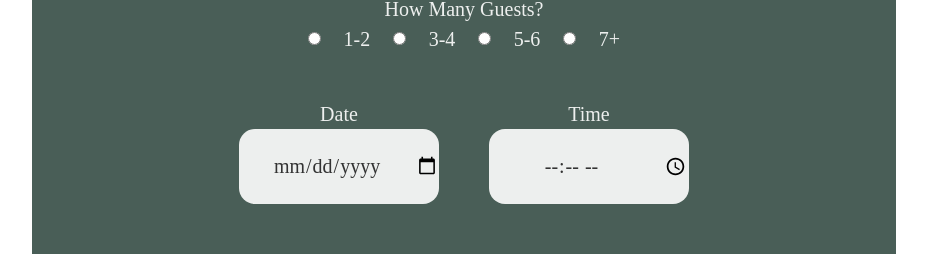
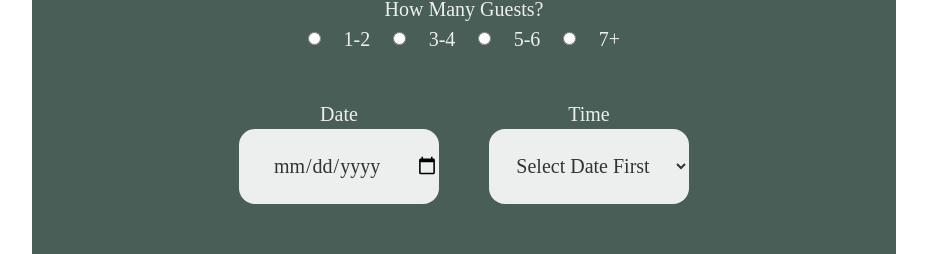
Before and after one commit to j-abellera/LL_Cap_Project, a React (Create React App) app: page /reservations in a window 1280 px wide. Shown: the part 812-1066 px from the top of the page, without its empty margins (256-1183 px from the left). Built offline with nearby package versions, Linux system fonts and the light colour scheme; a web font is replaced by a local one.

Commit message:
date and time updated for api call

```diff
--- a/package.json
+++ b/package.json
@@ -13,6 +13,7 @@
     "jest": "^27.5.1",
     "react": "^18.2.0",
     "react-dom": "^18.2.0",
+    "react-helmet": "^6.1.0",
     "react-router-dom": "^6.6.2",
     "react-scripts": "5.0.1",
     "web-vitals": "^2.1.4"
--- a/public/index.html
+++ b/public/index.html
@@ -5,9 +5,10 @@
     <link rel="icon" href="%PUBLIC_URL%/favicon.ico" />
     <meta name="viewport" content="width=device-width, initial-scale=1" />
     <meta name="theme-color" content="#000000" />
+    <title>Little Lemon</title>
     <meta
-      name="description"
-      content="Web site created using create-react-app"
+    name="description"
+    content="Little Lemon offers traditional cuisine in a lemon. That's right, if you're reading this, you know what I just said made no sense."
     />
     <link rel="apple-touch-icon" href="%PUBLIC_URL%/logo192.png" />
     <!--
@@ -24,15 +25,10 @@
       work correctly both with client-side routing and a non-root public URL.
       Learn how to configure a non-root public URL by running `npm run build`.
     -->
-    <title>Little Lemon</title>
     <link rel="preconnect" href="https://fonts.googleapis.com"></link>
     <link rel="preconnect" href="https://fonts.gstatic.com" crossOrigin="true"></link>
     <link href="https://fonts.googleapis.com/css2?family=Karla&family=Markazi+Text:wght@400;500;600;700&display=swap" rel="stylesheet"></link>
     <style> @import url('https://fonts.googleapis.com/css2?family=Karla&family=Markazi+Text:wght@400;500;600;700&display=swap'); </style>
-    <meta
-      name="description"
-      content="Little Lemon offers traditional cuisine in a lemon. That's right, if you're reading this, you know what I just said made no sense."
-    />
     <meta name="og:title" content="Little Lemon"/>
     <meta name="og:description" content="Little Lemon offers traditional cuisine in a lemon. That's right, if you're reading this, you know what I just said made no sense."/>
     <meta name="og:image" content="https://ichef.bbci.co.uk/news/999/cpsprodpb/15951/production/_117310488_16.jpg"/>
--- a/src/App.js
+++ b/src/App.js
@@ -36,6 +36,7 @@ function App() {
   //   comments: ''
   // })
   }
+
   return (
     <>
     <div id='container'>
--- a/src/components/Booking Form/Reservations.css
+++ b/src/components/Booking Form/Reservations.css
@@ -150,7 +150,7 @@ label[for=guests] {
     text-align: center;
 }
 
-#date-time input {
+#date-time input, select {
     height: 75px;
     width: 200px;
     text-align: center;
--- a/src/components/Booking Form/Reservations.js
+++ b/src/components/Booking Form/Reservations.js
@@ -1,10 +1,62 @@
-import React from 'react';
+import React, { useEffect } from 'react';
+// import test from 'https://raw.githubusercontent.com/Meta-Front-End-Developer-PC/capstone/master/api.js'
 import './Reservations.css';
 
 function Reservations(props) {
+    // console.log(test)
     const { form, onChange, onSubmit } = props;
 
+    useEffect(() => {
+        const script = document.createElement('script');
+        script.src = 'https://raw.githubusercontent.com/Meta-Front-End-Developer-PC/capstone/master/api.js'
+        script.async = true;
+        script.type = 'text/javascript';
+        document.body.appendChild(script)
+        return () => {
+            document.body.appendChild(script)
+        }
+    },[])
+
+    const seededRandom = function (seed) {
+        var m = 2**35 - 31;
+        var a = 185852;
+        var s = seed % m;
+        return function () {
+            return (s = s * a % m) / m;
+        };
+    }
+
+    const fetchAPI = function(date) {
+        let result = [];
+        let random = seededRandom(date.getDate());
+        for(let i = 17; i <= 23; i++) {
+            if(random() < 0.5) {
+                result.push(i + ':00');
+            }
+            if(random() < 0.5) {
+                result.push(i + ':30');
+            }
+        }
+        return result;
+    };
+
+    const submitAPI = function(formData) {
+        return true;
+    };
+
+    const initializeTimes = () => {
+        const availableTimes = fetchAPI(new Date(form.date))
+        return availableTimes.map(time => <option key={time} defaultValue={time}>{time}</option>)
+    }
+
+    const handleSubmit = event => {
+        event.preventDefault()
+        if(submitAPI(form))
+            return onSubmit(event)
+    }
+
     return (
+        <>
         <div className='res-container'>
             <div className='img-top'></div>
             <h1 className='res-title'>Reserve A Table</h1>
@@ -15,7 +67,7 @@ function Reservations(props) {
                 <div className='line stat statitm4'></div>
                 <div className='circle stat statitm5'>3</div>
             </div>
-            <form className='form-container' onSubmit={onSubmit}>
+            <form className='form-container' onSubmit={handleSubmit}>
                 <div>
                     <label htmlFor='name'>What's Your Name?</label>
                     <input
@@ -81,13 +133,16 @@ function Reservations(props) {
                     </div>
                 <div>
                     <label htmlFor='time'>Time</label>
-                    <input
+                    {/* <input
                         name='time'
                         type='time'
                         value={form.time}
                         onChange={onChange}
                         required
-                    />
+                    /> */}
+                    <select name='time' onChange={onChange}>
+                        {form.date !== '' ? initializeTimes() : <option key='select-date-first' defaultValue=''>Select Date First</option>}
+                    </select>
                 </div>
                 </div>
                 <div>
@@ -118,6 +173,7 @@ function Reservations(props) {
             </form>
             <div className='img-btm'></div>
         </div>
+        </>
     )
 }
 
```
Also changed, not shown: 1 other file (tests, documents, lock files or other folders).
